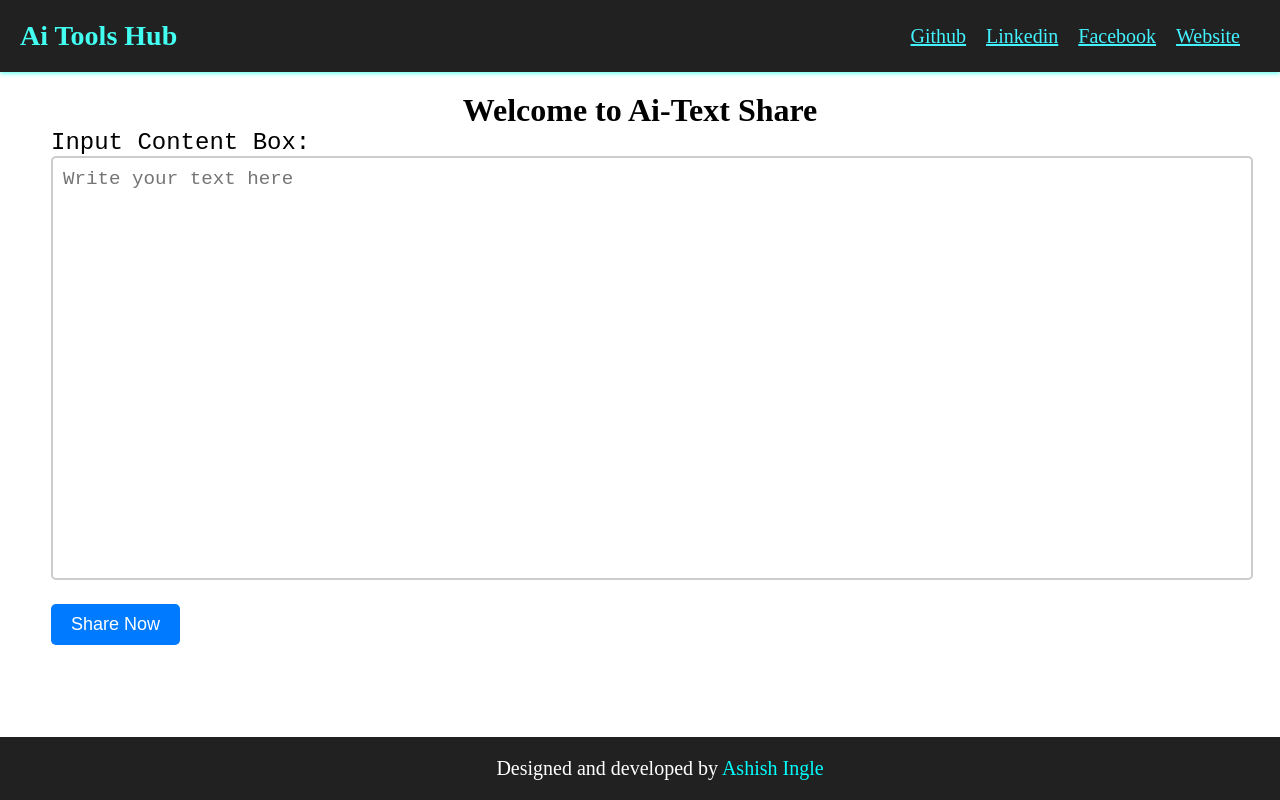
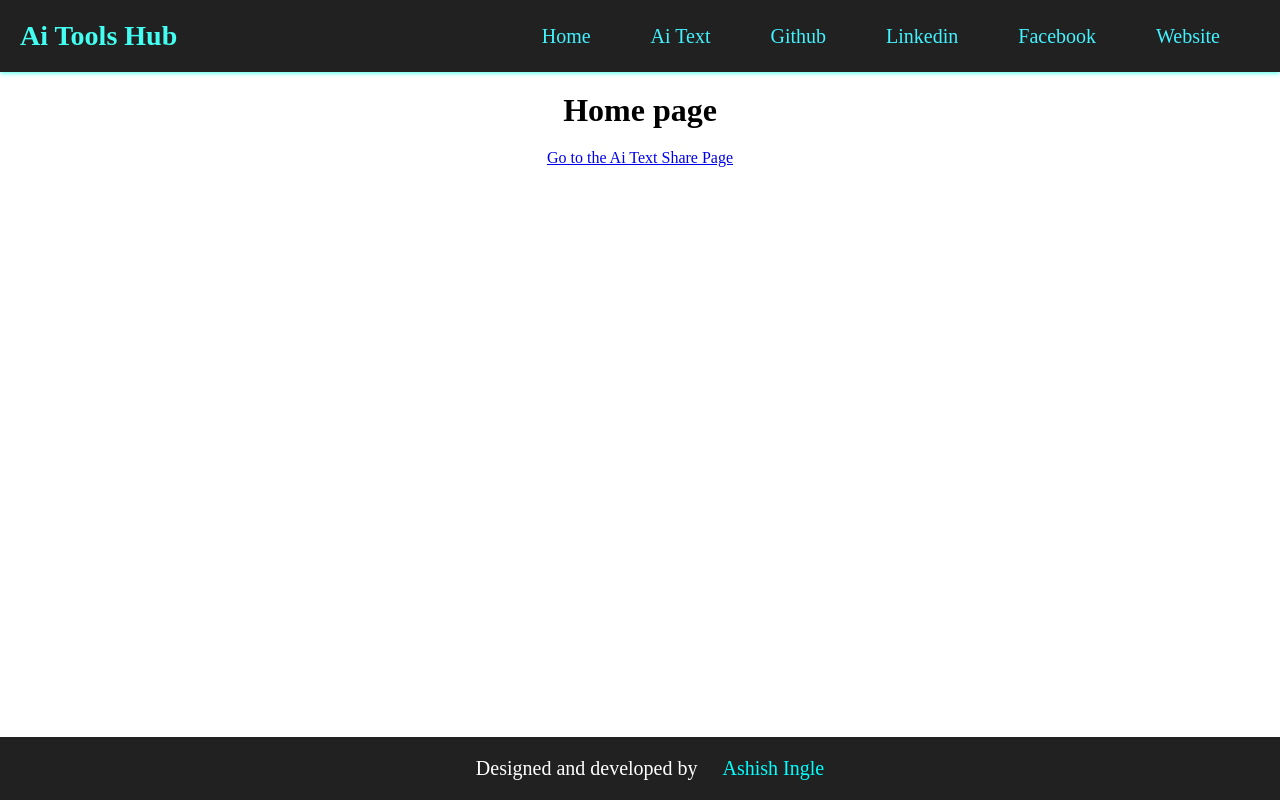
Before and after one commit to ashishingle29/AiTextShare, a React (Vite) app: page / in a window 1280 px wide. Built offline with nearby package versions, Linux system fonts and the light colour scheme.

Commit message:
frontend

```diff
--- a/package.json
+++ b/package.json
@@ -10,6 +10,7 @@
   },
   "dependencies": {
     "axios": "^1.3.4",
+    "dotenv": "^16.0.3",
     "react": "^18.2.0",
     "react-dom": "^18.2.0",
     "react-icons": "^4.8.0",
--- a/src/App.jsx
+++ b/src/App.jsx
@@ -4,14 +4,17 @@ import Footer from './Components/Footer/Footer'
 import Header from './Components/Header/Header'
 import { BrowserRouter, Route, Routes } from 'react-router-dom'
 import ReaderComponents from './Components/AiShareText/ReaderComponents'
+import Home from './Components/Home/Home'
 
 function App() {
   return (<div>
     <BrowserRouter>
       <Header />
       <Routes>
-        <Route exact path='/' element={<CreateComponents />} />
-        <Route exact path='/:urlCode' element={<ReaderComponents />} />
+        <Route exact path='/' element={ <Home /> } />
+        <Route exact path='/aitxt/' element={<CreateComponents />} />
+          <Route exact path='/aitxt/:urlCode' element={<ReaderComponents />} />
+
       </Routes>
       <Footer />
     </BrowserRouter>
--- a/src/Components/AiShareText/CreateComponents.jsx
+++ b/src/Components/AiShareText/CreateComponents.jsx
@@ -1,7 +1,9 @@
 import { React, useState } from 'react'
 import axios from 'axios'
 import './CreateComponents.css'
-
+// import dotenv from 'dotenv';
+// dotenv.config()
+const bk = "https://aitext-share-bkl.onrender.com" // process.env.BACK_END
 
 
 function CreateComponents() {
@@ -14,7 +16,7 @@ function CreateComponents() {
         event.preventDefault()
         let textData = {}
         textData.txt = content
-        axios.post("http://localhost:3000/create", textData)
+        axios.post(`${bk}/create`, textData)
             .then((res) => {
                 setBaseurl(res.data.TextContent.baseurl)
                 setTxt(res.data.TextContent.txt)
@@ -72,7 +74,7 @@ function CreateComponents() {
                                 <h2>Your Sharing Url is here </h2>
                             </div>
                             <div className='sortURL'>
-                                <a a href={baseurl} target="_blank">https://aitxt.netlify.app{baseurl}</a>
+                                <a href={`/aitxt${baseurl}`} target="_blank">https://aitxt.netlify.app{baseurl}</a>
                                 <button onClick={handleCopy} >Copy</button>
                             </div>
                         </div>
--- a/src/Components/AiShareText/ReaderComponents.css
+++ b/src/Components/AiShareText/ReaderComponents.css
@@ -2,11 +2,10 @@
   flex-direction: column;
   margin: 20px;
 }
-.reader p{
+.reader p {
   font-size: 20px;
   font-family: cursive;
   margin: 10px;
-
 }
 .reader_contentBox {
   padding: 10px;
@@ -14,10 +13,10 @@
   border-radius: 10px;
   white-space: pre-wrap;
   word-break: break-all;
-
+  margin-bottom: 100px;
 }
-.reader_contentBox:hover{
-    border-color: #adadad;
+.reader_contentBox:hover {
+  border-color: #adadad;
 }
 
 #btn {
@@ -26,5 +25,4 @@
   padding: 10px 20px;
   cursor: pointer;
   font-size: 18px;
-
 }
--- a/src/Components/AiShareText/ReaderComponents.jsx
+++ b/src/Components/AiShareText/ReaderComponents.jsx
@@ -2,13 +2,16 @@ import axios from 'axios';
 import React, { useState } from 'react'
 import { useParams } from 'react-router-dom';
 import './ReaderComponents.css'
+// import dotenv from 'dotenv';
+// dotenv.config()
+const bk = "https://aitext-share-bkl.onrender.com" // process.env.BACK_END
 
 function ReaderComponents() {
     const [readdata, setReaddata] = useState()
     const { urlCode } = useParams()
     // console.log(urlCode)
 
-    axios.get(`http://localhost:3000/${urlCode}`)
+    axios.get(`${bk}/${urlCode}`)
         .then((response) => {
             // console.log(response.data.Data.txt)
             setReaddata(response.data.Data.txt)
--- a/src/Components/Header/Header.css
+++ b/src/Components/Header/Header.css
@@ -26,6 +26,7 @@
 }
 
 .header__Social ul li a {
+  text-decoration: none;
     width: 30px;
     height: 30px;
     color: #42f2ff;
--- a/src/Components/Header/Header.jsx
+++ b/src/Components/Header/Header.jsx
@@ -10,6 +10,8 @@ function Header() {
             </div>
             <div className='header__Social'>
                 <ul>
+                    <li><a href='/'>Home</a></li>
+                    <li><a href='/aitxt'>Ai Text</a></li>
                     <li><a href='https://github.com/ashishingle29' target='_blank'>Github</a></li>
                     <li><a href='https://www.linkedin.com/in/ashishingle29' target='_blank'>Linkedin</a></li>
                     <li><a href='https://www.facebook.com/Ashish.ingle.786/' target='_blank'>Facebook</a></li>
--- /dev/null
+++ b/src/Components/Home/Home.css
@@ -0,0 +1,9 @@
+.home_page{
+    display: flex;
+    flex-direction: column;
+    align-items: center;
+    margin: 20px;
+}
+a{
+    margin: 20px;
+}
--- /dev/null
+++ b/src/Components/Home/Home.jsx
@@ -0,0 +1,13 @@
+import React from 'react'
+import './Home.css'
+
+function Home() {
+  return (
+      <div className='home_page'>
+          <h1>Home page</h1>
+          <a href='/aitxt'>Go to the Ai Text Share Page </a>
+    </div>
+  )
+}
+
+export default Home
```
Also changed, not shown: 2 other files (tests, documents, lock files or other folders).
